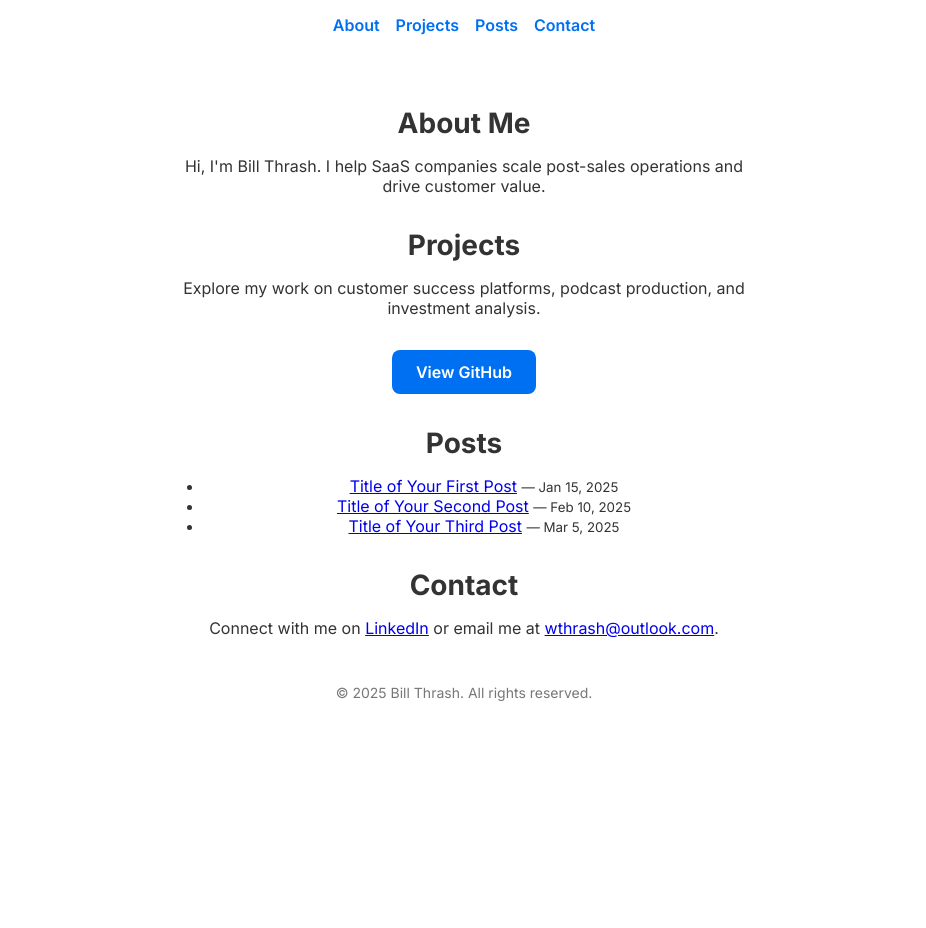
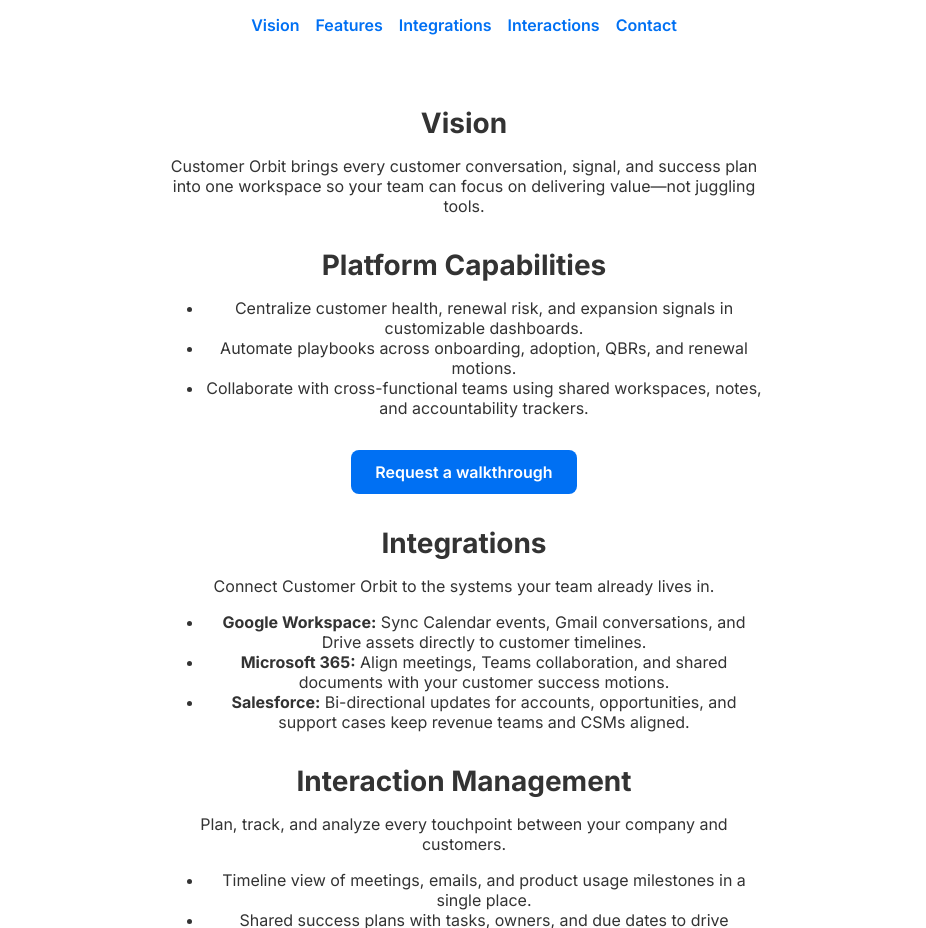
Before and after one commit to billthrash/billthrash.github.io, a plain HTML site: page index.html in a window 1280 px wide. Shown: the part 155-1083 px from the top of the page, without its empty margins (176-1102 px from the left). Before the commit the page ends 934 px from the top, so only its background shows below. Drawn offline with Linux system fonts and the light colour scheme.

Commit message:
Revise landing page for Customer Orbit platform

```diff
--- a/index.html
+++ b/index.html
@@ -91,42 +91,57 @@
 </head>
 <body>
   <header>
-    <h1>Bill Thrash</h1>
-    <p class="lead">Chief Customer Officer | Customer Success &amp; SaaS Leadership</p>
+    <h1>Customer Orbit</h1>
+    <p class="lead">A command center for Customer Success leaders to orchestrate every stage of the customer journey.</p>
     <nav>
       <ul>
-        <li><a href="#about">About</a></li>
-        <li><a href="#projects">Projects</a></li>
-        <li><a href="#posts">Posts</a></li>
+        <li><a href="#about">Vision</a></li>
+        <li><a href="#features">Features</a></li>
+        <li><a href="#integrations">Integrations</a></li>
+        <li><a href="#interactions">Interactions</a></li>
         <li><a href="#contact">Contact</a></li>
       </ul>
     </nav>
   </header>
   <main>
     <section id="about">
-      <h2>About Me</h2>
-      <p>Hi, I'm Bill Thrash. I help SaaS companies scale post-sales operations and drive customer value.</p>
+      <h2>Vision</h2>
+      <p>Customer Orbit brings every customer conversation, signal, and success plan into one workspace so your team can focus on delivering value—not juggling tools.</p>
     </section>
-    <section id="projects">
-      <h2>Projects</h2>
-      <p>Explore my work on customer success platforms, podcast production, and investment analysis.</p>
-      <a href="https://github.com/billthrash" class="cta">View GitHub</a>
+    <section id="features">
+      <h2>Platform Capabilities</h2>
+      <ul>
+        <li>Centralize customer health, renewal risk, and expansion signals in customizable dashboards.</li>
+        <li>Automate playbooks across onboarding, adoption, QBRs, and renewal motions.</li>
+        <li>Collaborate with cross-functional teams using shared workspaces, notes, and accountability trackers.</li>
+      </ul>
+      <a href="#contact" class="cta">Request a walkthrough</a>
     </section>
-    <section id="posts">
-      <h2>Posts</h2>
+    <section id="integrations">
+      <h2>Integrations</h2>
+      <p>Connect Customer Orbit to the systems your team already lives in.</p>
       <ul>
-        <li><a href="/posts/post-1.html">Title of Your First Post</a> <small>— Jan 15, 2025</small></li>
-        <li><a href="/posts/post-2.html">Title of Your Second Post</a> <small>— Feb 10, 2025</small></li>
-        <li><a href="/posts/post-3.html">Title of Your Third Post</a> <small>— Mar 5, 2025</small></li>
+        <li><strong>Google Workspace:</strong> Sync Calendar events, Gmail conversations, and Drive assets directly to customer timelines.</li>
+        <li><strong>Microsoft 365:</strong> Align meetings, Teams collaboration, and shared documents with your customer success motions.</li>
+        <li><strong>Salesforce:</strong> Bi-directional updates for accounts, opportunities, and support cases keep revenue teams and CSMs aligned.</li>
+      </ul>
+    </section>
+    <section id="interactions">
+      <h2>Interaction Management</h2>
+      <p>Plan, track, and analyze every touchpoint between your company and customers.</p>
+      <ul>
+        <li>Timeline view of meetings, emails, and product usage milestones in a single place.</li>
+        <li>Shared success plans with tasks, owners, and due dates to drive accountability.</li>
+        <li>Sentiment analysis and call summaries to surface risks and expansion signals instantly.</li>
       </ul>
     </section>
     <section id="contact">
       <h2>Contact</h2>
-      <p>Connect with me on <a href="https://www.linkedin.com/in/wthrash/">LinkedIn</a> or email me at <a href="mailto:wthrash@outlook.com">wthrash@outlook.com</a>.</p>
+      <p>Ready to see how Customer Orbit can elevate your Customer Success organization? Email us at <a href="mailto:hello@customerorbit.com">hello@customerorbit.com</a> or connect on <a href="https://www.linkedin.com/in/wthrash/">LinkedIn</a>.</p>
     </section>
   </main>
   <footer>
-    <p>&copy; 2025 Bill Thrash. All rights reserved.</p>
+    <p>&copy; 2025 Customer Orbit. All rights reserved.</p>
   </footer>
 </body>
 </html>
```
